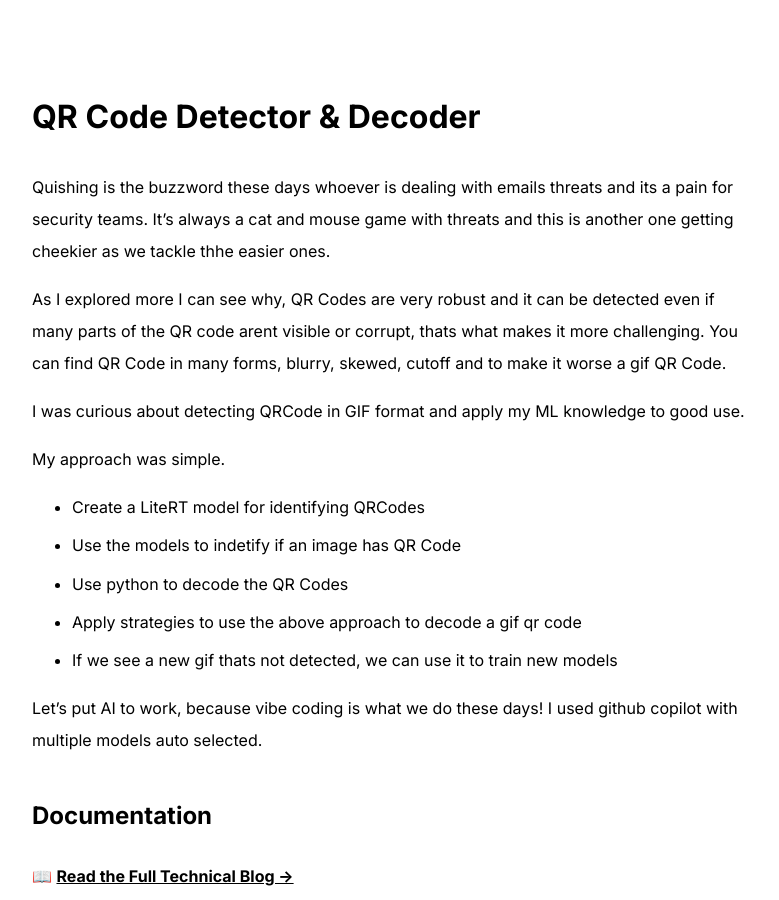
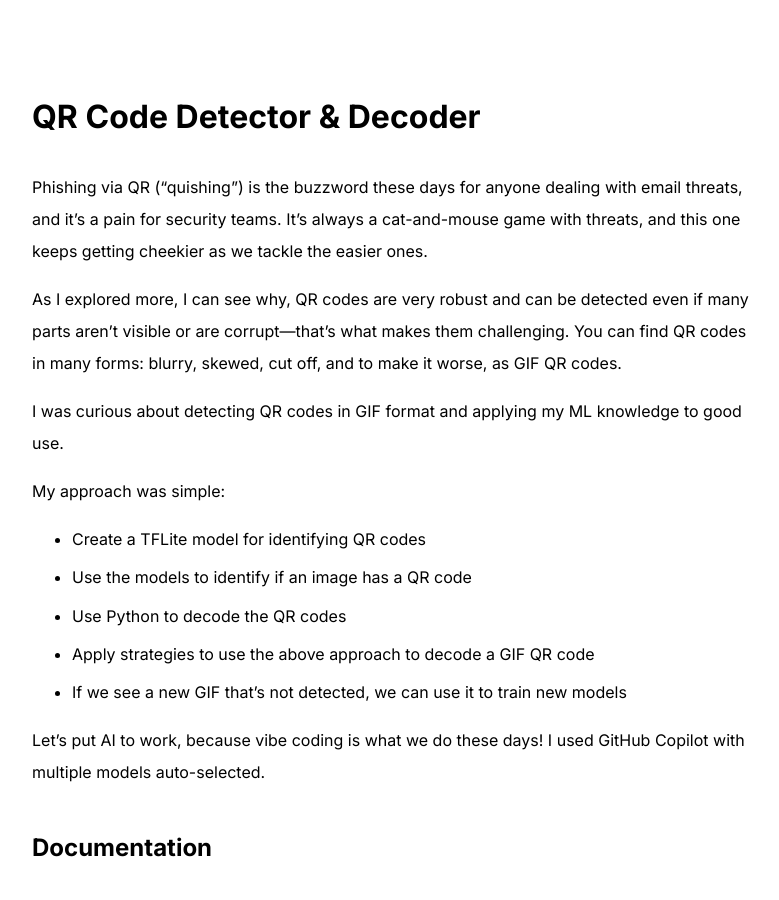
Before and after one commit to rohitksharma01/blogs, a Jekyll site: the page built from index.md, in a window 1280 px wide and 900 px high. Shown: the whole window, without its empty margins (248-1027 px from the left). Built offline with Jekyll 4.4.1, drawn with Linux system fonts in a browser that asks for light colours.

Commit message:
Corrected spelling/grammar (“quishing”, “email threats”, “aren’t”, “cut off”, “that’s”, etc.). Normalized QR/GIF wording and capitalizations. Clarified bullet list (TFLite model, identify, Python, GIF QR code). Capitalized “GitHub Copilot” and added hyphenation for “auto-selected”.

```diff
--- a/index.md
+++ b/index.md
@@ -5,22 +5,22 @@ title: QR Code Detector & Decoder
 
 # QR Code Detector & Decoder
 
-Quishing is the buzzword these days whoever is dealing with emails threats and its a pain for security teams.
-It's always a cat and mouse game with threats and this is another one getting cheekier as we tackle thhe easier ones.
+Phishing via QR (“quishing”) is the buzzword these days for anyone dealing with email threats, and it's a pain for security teams.
+It's always a cat-and-mouse game with threats, and this one keeps getting cheekier as we tackle the easier ones.
 
-As I explored more I can see why, QR Codes are very robust and it can be detected even if many parts of the QR code arent visible or corrupt, thats what makes it more challenging. You can find QR Code in many forms, blurry, skewed, cutoff and to make it worse a gif QR Code.
+As I explored more, I can see why, QR codes are very robust and can be detected even if many parts aren't visible or are corrupt—that's what makes them challenging. You can find QR codes in many forms: blurry, skewed, cut off, and to make it worse, as GIF QR codes.
 
-I was curious about detecting QRCode in GIF format and apply my ML knowledge to good use.
+I was curious about detecting QR codes in GIF format and applying my ML knowledge to good use.
 
-My approach was simple.
-- Create a LiteRT model for identifying QRCodes
-- Use the models to indetify if an image has QR Code
-- Use python to decode the QR Codes
-- Apply strategies to use the above approach to decode a gif qr code
-- If we see a new gif thats not detected, we can use it to train new models
+My approach was simple:
+- Create a TFLite model for identifying QR codes
+- Use the models to identify if an image has a QR code
+- Use Python to decode the QR codes
+- Apply strategies to use the above approach to decode a GIF QR code
+- If we see a new GIF that's not detected, we can use it to train new models
 
 Let's put AI to work, because vibe coding is what we do these days!
-I used github copilot with multiple models auto selected.
+I used GitHub Copilot with multiple models auto-selected.
 
 ## Documentation
 📖 **[Read the Full Technical Blog →](./qr-model-blog.md)**
```
